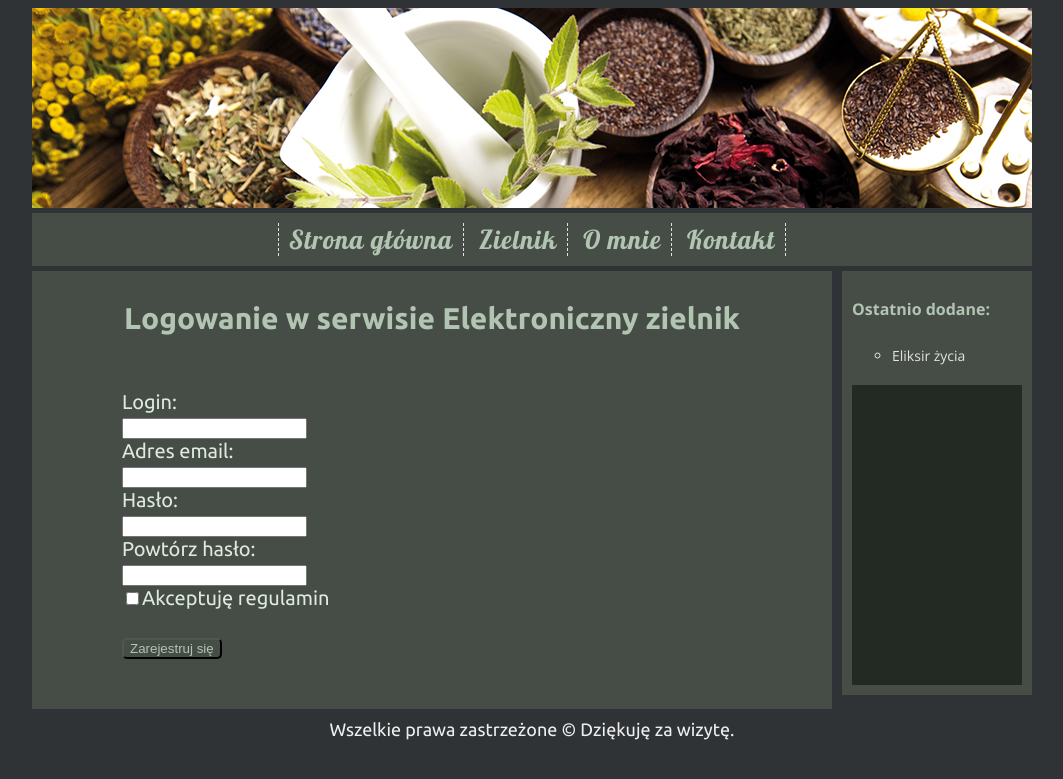
After one commit to kubas1129/ELektronicznyZielnik, a PHP site: page /zielnikrejestracja.php in a window 1280 px wide. The commit adds this page. Shown: the top 779 px of the page, without its empty margins (108-1171 px from the left). Run offline with PHP 8.4, Linux system fonts and the light colour scheme; some libraries are stand-ins or nearby versions.

Commit message:
Add registration page

```diff
--- a/css/main.css
+++ b/css/main.css
@@ -150,7 +150,7 @@ h5
     margin-left: 110px;
     margin-right: 110px;
     border: 2px solid #e2e2e2;
-    border-radius: 2 px;
+    border-radius: 2px;
 }
 
 .info
@@ -158,7 +158,7 @@ h5
     width: 990px;
     margin-left: auto;
     margin-right: auto;
-    background-color: #464c46;
+    background-color: #2F3336;
     margin-top: 5px;
     text-align: center;
     font-size: 18px;
@@ -171,3 +171,21 @@ h5
     background-color: #232a23;
     margin-top: 20px;
 }
+
+.logowanie
+{
+    padding-left: 50px;
+    padding-bottom: 50px;
+}
+
+.registButton
+{
+    color: #b2c4b2;
+    background-color: #464c46;
+    border-radius: 5px;
+}
+
+.error
+{
+    color: red;
+}
--- /dev/null
+++ b/zielnikrejestracja.php
@@ -0,0 +1,309 @@
+<?php
+
+session_start();
+
+
+if((isset($_SESSION['zalogowany'])) && ($_SESSION['zalogowany']==true))
+{
+    header('Location: zielnik.php');
+    exit();
+}
+
+//sprawdzamy czy cokolwiek sie przesłało
+if(isset($_SESSION['email']))
+{
+    $validateOK = true;
+
+    //walidacja loginu
+    $login = $_POST['login'];
+
+    if(strlen($login) < 3 || strlen($login) > 20)
+    {
+        $validateOK = false;
+        $_SESSION['error_login'] ="Login musi posiadać od 3-20 znaków!";
+    }
+
+    if(ctype_alnum($login)==false)
+    {
+        $validateOK=false;
+        $_SESSION['error_login']="Login musi składać się jedynie z liter i cyfr!";
+    }
+
+    $email=$_POST['email'];
+
+    $emailB= filter_var($email,FILTER_SANITIZE_EMAIL);
+
+    if(filter_var($emailB, FILTER_VALIDATE_EMAIL)==false || $emailB!=$email)
+    {
+        $validateOK=false;
+        $_SESSION['error_email']="Niepoprawny adres email! Pod poprawny...";
+    }
+
+    $haslo1 = $_POST['haslo1'];
+    $haslo2 = $_POST['haslo2'];
+
+    if(strlen($haslo1) < 8 || strlen($haslo1) > 20)
+    {
+        $validateOK=false;
+        $_SESSION['error_haslo'] ="Hasło musi posiadać od 8-20 znaków!";
+    }
+
+    if($haslo1!=$haslo2)
+    {
+        $validateOK=false;
+        $_SESSION['error_haslo']="Podane hasła są różne!";
+    }
+
+    $haslo_hash = password_hash($haslo1, PASSWORD_DEFAULT);
+
+    if(isset($_POST['regulamin']))
+    {
+        $validateOK=false;
+        $_SESSION['error_regulamin']="Musisz zaakceptować regulamin!";
+    }
+
+    $secretCaptcha = "6LdTmjYUAAAAAA7li3L2gd_JZDEJnrcaJ_-QEAnx";
+
+    $captchaCheck = file_get_contents('https://www.google.com/recaptcha/api/siteverify?secret='.$secret.'&response='.$_POST['g-recaptcha-response']);
+
+    $captchaResponse = json_decode($captchaCheck);
+
+    if($captchaResponse->success==false)
+    {
+        $validateOK=false;
+        $_SESSION['error_captcha']="Potwierdź że nie jesteś botem";
+    }
+
+    require_once "mysqlconnect.php";
+
+    mysqli_report(MYSQLI_REPORT_STRICT);
+
+    try
+    {
+        $polaczenie = new mysqli($host,$db_user,$db_password,$db_name);
+
+        if($polaczenie->connect_errno!=0)
+        {
+            throw new Exception(mysqli_connect_errno());
+        }
+        else
+        {
+            //sprawdzenie czy mail juz istnieje
+            $result = $polaczenie->query("SELECT id FROM uzytkownicy WHERE email='$email'");
+
+            if(!$result) throw new Exception($polaczenie->error);
+
+            $resultsFound = $result->num_rows;
+
+            if($resultsFound > 0)
+            {
+                $validateOK=false;
+                $_SESSION['error_email']="Podany email istnieje już w bazie!";
+            }
+
+            $result = $polaczenie->query("SELECT id FROM uzytkownicy WHERE user='$login'");
+
+            if(!$result) throw new Exception($polaczenie->error);
+
+            $resultsFound = $result->num_rows;
+
+            if($resultsFound > 0)
+            {
+                $validateOK=false;
+                $_SESSION['error_login'] = "Istnieje już konto o podanym loginie!";
+            }
+
+            if($validateOK==true)
+            {
+                if($polaczenie->query("INSERT INTO uzytkownicy VALUES (NULL,'$login','$haslo_hash','$email')"))
+                {
+                    $_SESSION['registrationSuccess']=true;
+                    header('Location: regSuccess.php');
+                }
+                else
+                {
+                    throw new Exception($polaczenie->error);
+                }
+            }
+
+            $polaczenie->close();
+        }
+    }
+    catch(Exception $e)
+    {
+        echo '<span style="color:red;">Błąd serwera! Przepraszamy za niedogodności.</span>';
+    }
+
+
+}
+
+?>
+
+<!DOCTYPE html>
+<html lang="pl">
+
+<head>
+
+    <meta charset="utf-8"/>
+    <title>Elektroniczny zielnik - twój zielnik w internecie!</title>
+    <meta name="description" content="Wszystko czego chciałbyś się dowiedzieć o ziołach i ich sposobie przyrządzania. Zapraszam do przeglądania!"/>
+    <meta name="keywords" content="zielnik, zdrowie, fit, przyrządzanie"/>
+    <meta name="author" content="Jakub Pałka"/>
+    <meta http-equiv="X-Ua-Compatible" content="IE=edge,chrome=1">
+    <link rel="stylesheet" href="css\main.css"/>
+
+    <link href="https://fonts.googleapis.com/css?family=Lato:400,700|Lobster|Ubuntu:400,700&amp;subset=latin-ext" rel="stylesheet">
+    <link href="https://fonts.googleapis.com/css?family=Open+Sans:400,700&amp;subset=latin-ext" rel="stylesheet">
+
+    <script src='https://www.google.com/recaptcha/api.js'></script>
+
+</head>
+
+<body>
+
+    <header id="top">
+
+        <img src="img/ziola.jpg"/>
+
+        <nav id="nav">
+            <ul class="menu">
+                <li><a href="index.php">Strona główna</a></li>
+                <li><a href="zielniklogowanie.php">Zielnik</a></li>
+                <li><a href="omnie.php">O mnie</a></li>
+                <li><a href="kontakt.php">Kontakt</a></li>
+            </ul>
+        </nav>
+
+    </header>
+
+    <div class="container">
+
+        <main>
+
+            <article>
+
+                <section>
+
+                    <div class="leftside">
+
+                        <header>
+                            <h1>Logowanie w serwisie Elektroniczny zielnik</h1><br />
+                        </header>
+
+                        <div class="logowanie">
+
+                            <form method="post">
+
+                                Login:<br />
+                                <input type="text" name="login"/><br />
+
+                                <?php
+
+                                if(isset($_SESSION['error_login']))
+                                {
+                                    echo'<div class="error">'.$_SESSION['error_login'].'</div>';
+                                    unset($_SESSION['error_login']);
+                                }
+
+                                ?>
+
+                                Adres email:<br />
+                                <input type="text" name="email"/><br />
+
+                                <?php
+
+                                if(isset($_SESSION['error_email']))
+                                {
+                                    echo'<div class="error">'.$_SESSION['error_email'].'</div>';
+                                    unset($_SESSION['error_email']);
+                                }
+
+                                ?>
+
+                                Hasło:<br />
+                                <input type="password" name="haslo1"/><br />
+
+                                <?php
+
+                                if(isset($_SESSION['error_haslo']))
+                                {
+                                    echo'<div class="error">'.$_SESSION['error_haslo'].'</div>';
+                                    unset($_SESSION['error_haslo']);
+                                }
+
+                                ?>
+
+                                Powtórz hasło:<br />
+                                <input type="password" name="haslo2"/><br />
+                                <label><input type="checkbox" name="regulamin " />Akceptuję regulamin</label><br />
+
+                                <?php
+
+                                if(isset($_SESSION['error_regulamin']))
+                                {
+                                    echo'<div class="error">'.$_SESSION['error_regulamin'].'</div>';
+                                    unset($_SESSION['error_regulamin']);
+                                }
+
+                                ?>
+
+                                <div class="g-recaptcha" data-sitekey="6LdTmjYUAAAAAKl4q0jr_sOJLLf7Hz6PL6kGNdCS"></div><br />
+
+                                <?php
+
+                                if(isset($_SESSION['error_captcha']))
+                                {
+                                    echo'<div class="error">'.$_SESSION['error_captcha'].'</div>';
+                                    unset($_SESSION['error_captcha']);
+                                }
+
+                                ?>
+
+                                <input class="registButton" type="submit" value="Zarejestruj się"/>
+
+                            </form>
+
+                        </div>
+
+                    </div>
+
+                    <div class="rightside">
+
+                        <div class="entry">
+
+                            <h5>Ostatnio dodane:</h5>
+                            <ol class="entrylist">
+                                <li><a href="#">Eliksir życia</a></li>
+                            </ol>
+
+                        </div>
+
+                        <div class="ad">
+
+
+
+                        </div>
+
+                    </div>
+
+                    <div style="clear: both"></div>
+
+                </section>
+
+            </article>
+
+        </main>
+
+    </div>
+
+    <footer>
+
+        <div class="info">
+            Wszelkie prawa zastrzeżone &copy; Dziękuję za wizytę.
+        </div>
+
+    </footer>
+
+</body>
+
+</html>
```
Also changed, not shown: index.php (added, +101 -0 lines), mysqlconnect.php (added, +8 -0 lines), regSuccess.php (added, +105 -0 lines), zielnik.php (renamed from index.html, +25 -14 lines), zielniklogowanie.php (added, +125 -0 lines).
